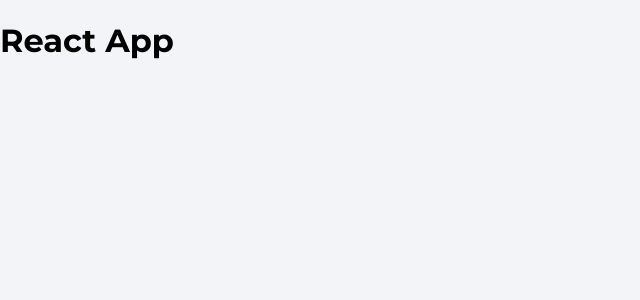
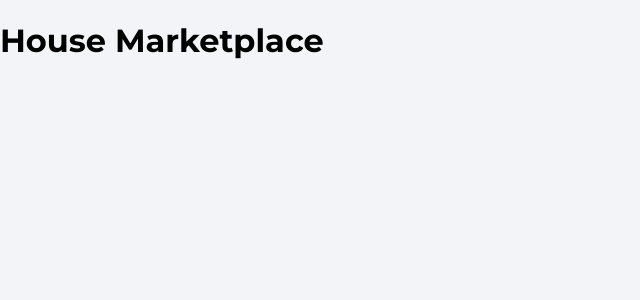
Before and after one commit to thepixelboy/house-marketplace, a React (Create React App) app: page / in a window 1280 px wide. Shown: the top 300 px of the page, without its empty margins (0-640 px from the left). Built offline with nearby package versions, Linux system fonts and the light colour scheme.

Commit message:
feat: dummy data and indexes

```diff
--- a/public/index.html
+++ b/public/index.html
@@ -24,7 +24,7 @@
       work correctly both with client-side routing and a non-root public URL.
       Learn how to configure a non-root public URL by running `npm run build`.
     -->
-    <title>React App</title>
+    <title>House Marketplace</title>
   </head>
   <body>
     <noscript>You need to enable JavaScript to run this app.</noscript>
--- a/src/App.js
+++ b/src/App.js
@@ -1,7 +1,7 @@
 function App() {
   return (
     <>
-      <h1>React App</h1>
+      <h1>House Marketplace</h1>
     </>
   );
 }
```
